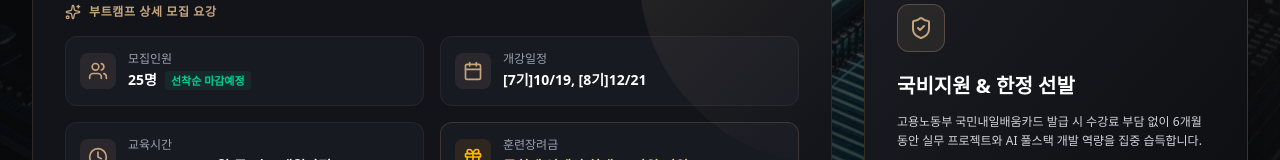
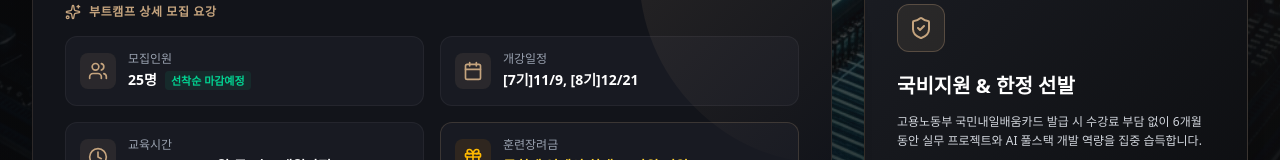
Before and after one commit to dvdkkk/k-edu-jy, a React (Vite) app: page / in a window 1280 px wide. Shown: the part 479-639 px from the top of the page. Built offline with nearby package versions, Linux system fonts and the light colour scheme.

Commit message:
fix: update 7th cohort start date in bootcamp data

```diff
--- a/src/data/bootcampData.ts
+++ b/src/data/bootcampData.ts
@@ -17,7 +17,7 @@ export const COURSE_SUMMARY: CourseSummary = {
   title: "생성형AI × Java\n풀스택 개발 부트캠프",
   courseTitle: "현업에서 바로 통하는 자바 풀스택 & 생성형AI 서비스개발 실무 프로젝트 완성",
   capacity: "25명",
-  duration: "[7기]10/19, [8기]12/21",
+  duration: "[7기]11/9, [8기]12/21",
   schedule: "09:00~17:50 (월-금) ㅣ 6개월과정",
   originalPrice: "9,493,000원",
   discountedPrice: "0 ~ 40만원",
```
